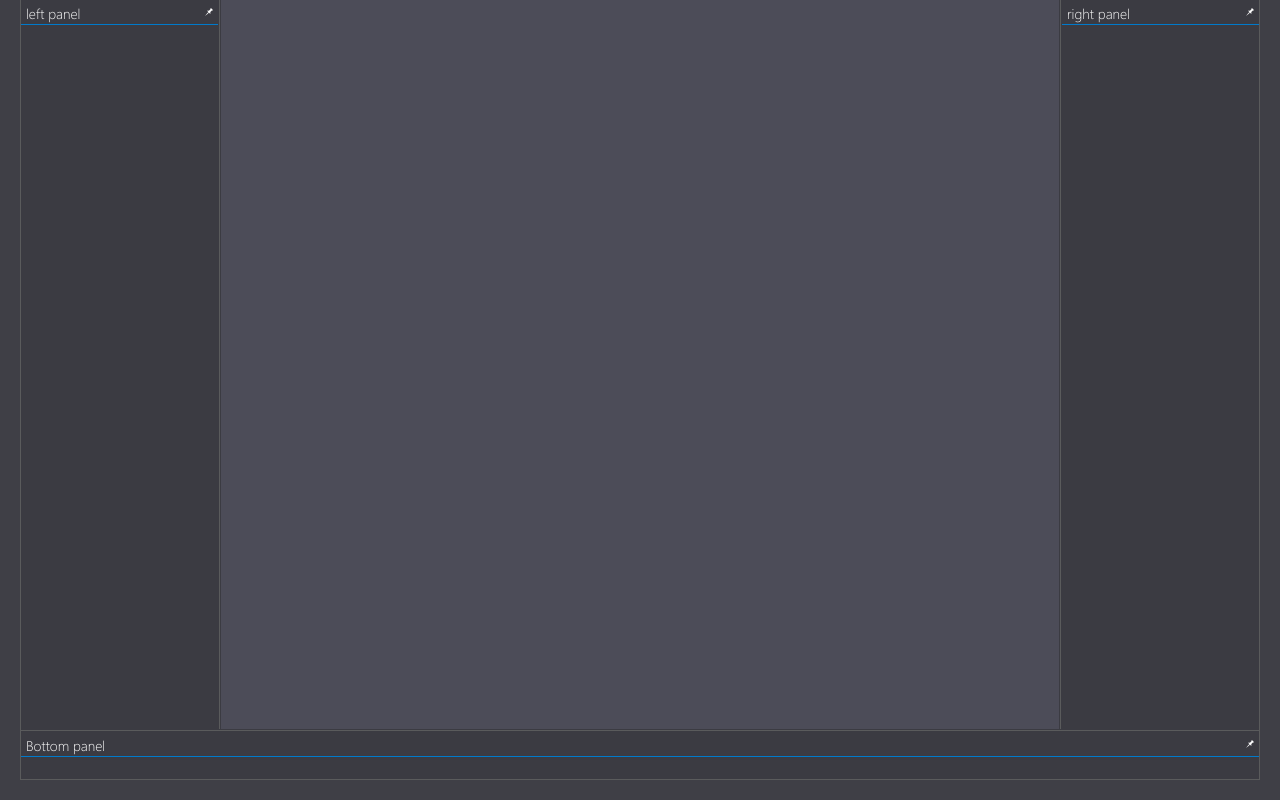
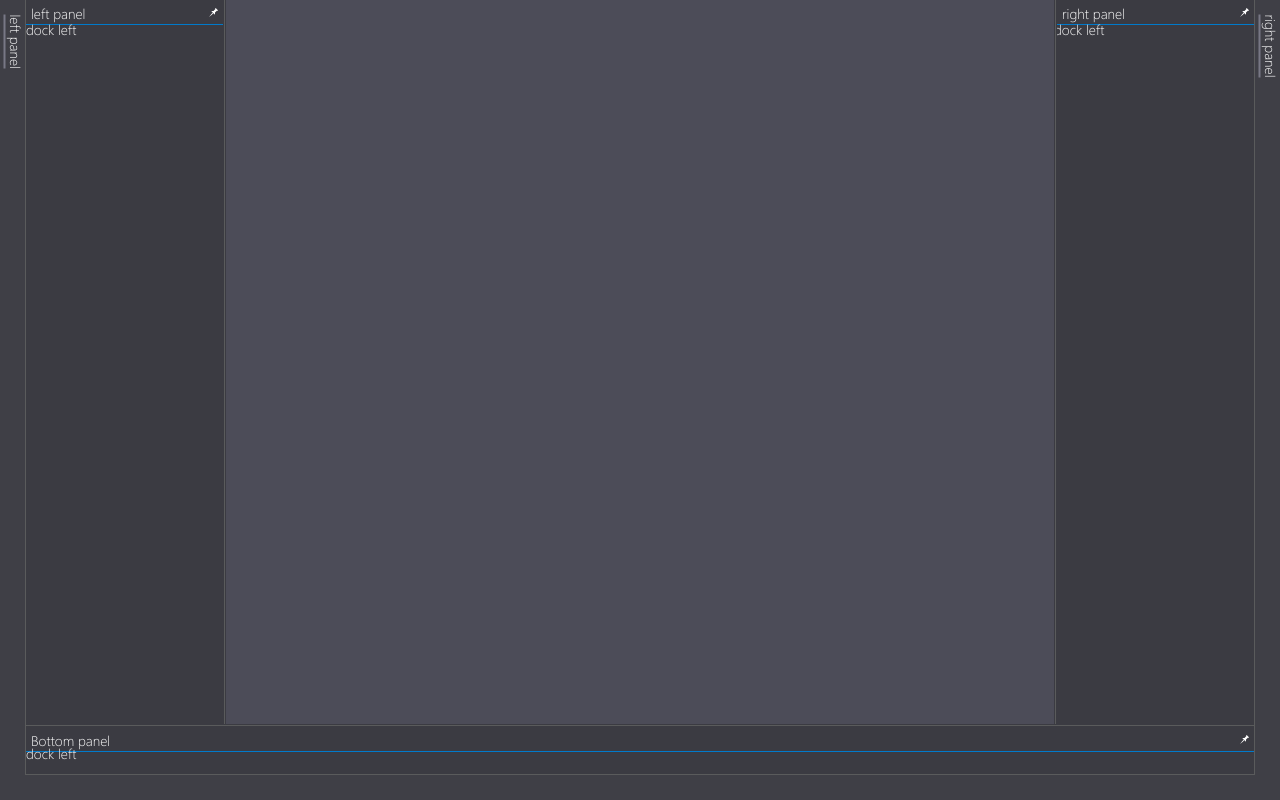
Before and after one commit to Soulskater/DockControl, a website: page index.html in a window 1280 px wide. Drawn offline with Linux system fonts and the light colour scheme.

Commit message:
refator doc panels

```diff
--- a/css/dockControl.less
+++ b/css/dockControl.less
@@ -6,6 +6,7 @@
 @dark-grey: #3F3F46;
 @dark-blue: #007acb;
 @darker-grey: #3B3B42;
+@light-grey: #787885;
 .dock-control {
     font-family: metro-ui;
     position: absolute;
@@ -22,9 +23,9 @@
 .panel-container {
     position: absolute;
     top: 0;
-    left: 20px;
-    right: 20px;
-    bottom: 20px;
+    left: 25px;
+    right: 25px;
+    bottom: 25px;
     border-left: 1px solid #5A5B5C;
     border-right: 1px solid #5A5B5C;
     border-bottom: 1px solid #5A5B5C;
@@ -34,23 +35,56 @@
     position: absolute;
     background: @dark-grey;
     z-index: 1;
+    .dock-bar-item{
+        color: #ffffff;
+        overflow: visible;
+        white-space: nowrap;
+    }
     &.left {
-        width: 20px;
+        width: 25px;
         left: 0;
         top: 0;
         bottom: 0;
+        .dock-bar-item{
+            ms-transform: rotate(90deg); /* IE 9 */
+            -webkit-transform: rotate(90deg); /* Chrome, Safari, Opera */
+            transform: rotate(90deg);
+            padding-left: 15px;
+            padding-bottom: 4px;
+            span {
+                &:hover{
+                    border-bottom: 2px solid @dark-blue;
+                }
+                cursor: pointer;
+                border-bottom: 2px solid @light-grey;
+            }
+        }
     }
     &.bottom {
-        height: 20px;
+        height: 25px;
         left: 0;
         right: 0;
         bottom: 0;
     }
     &.right {
-        width: 20px;
+        width: 25px;
         right: 0;
         top: 0;
         bottom: 0;
+        .dock-bar-item{
+            ms-transform: rotate(90deg); /* IE 9 */
+            -webkit-transform: rotate(90deg); /* Chrome, Safari, Opera */
+            transform: rotate(90deg);
+            padding-left: 15px;
+            padding-bottom: 4px;
+            span {
+                &:hover{
+                    border-bottom: 2px solid @dark-blue;
+                }
+                cursor: pointer;
+                border-bottom: 2px solid @light-grey;
+            }
+        }
     }
 }
 
@@ -189,5 +223,5 @@
 
 .icon {
     padding: 6px 0px;
-    font-size: 8px;
+    font-size: 9px;
 }
--- a/index.html
+++ b/index.html
@@ -24,9 +24,7 @@
             <!--Control-->
             <dock>
                 <panel orientation="left" size="200" docked="false" index="0">
-            <content>
                     <header>left panel</header>
-            </content>
                 </panel>
                 <panel orientation="right" size="200" docked="false" index="1">
                     <header>right panel</header>
--- a/js/attributeDirectives.js
+++ b/js/attributeDirectives.js
@@ -45,7 +45,7 @@ angular.module('Attribute.Directives', [])
             link: function ($scope, element, attrs) {
                 var active = false;
                 var domClickHandler = function (event) {
-                    if(event.target === element[0] || $(event.target).parent()[0] === element[0])
+                    if(event.target === element[0] || $(event.target).closest(element).length > 0)
                         return;
                     $scope.$apply(function () {
                         $scope.$eval(attrs.elementLeave, { $event: event });
--- a/js/dockCtrl.js
+++ b/js/dockCtrl.js
@@ -28,6 +28,7 @@ angular.module('DockControl')
             });
         }
 
+        $scope.$orientation = $orientation;
         $scope.panels = [];
         $scope.drag = function (event) {
             var panel = linq($scope.panels).firstOrDefault(function (item) {
--- a/js/panelCtrl.js
+++ b/js/panelCtrl.js
@@ -5,20 +5,29 @@ angular.module('DockControl')
     .controller('PanelCtrl', ['$scope', '$alignment', '$orientation', function ($scope, $align, $orientation) {
 
         this.toggleDock = function () {
-            $scope.collapsed = false;
-            $scope.docked = !$scope.docked;
+            $scope.toggleDock();
         };
 
         this.toggleCollapse = function () {
+            $scope.toggleCollapse();
+        };
+
+        this.setHeader= function (header) {
+            $scope.header = header;
+        };
+        $scope.toggleDock= function () {
+            $scope.docked = !$scope.docked;
+        };
+        $scope.toggleCollapse= function () {
             $scope.docked = false;
             $scope.collapsed = !$scope.collapsed;
         };
-
         $scope.$align = $align;
         $scope.$orientation = $orientation;
         $scope.docked = false;
         $scope.collapsed = false;
         $scope.dragging = false;
+        $scope.header = "";
         $scope.align = $scope.orientation === $orientation.left || $scope.orientation === $orientation.right ? $align.horizontal : $align.vertical;
         $scope.start = 0;
         $scope.end = 0;
--- a/js/panelDirective.js
+++ b/js/panelDirective.js
@@ -47,6 +47,7 @@ angular.module('DockControl')
                 $scope.toggleCollapse = function () {
                     panelCtrl.toggleCollapse();
                 };
+                panelCtrl.setHeader(element.text());
             }
         };
     }])
--- a/templates/dock.tmpl.html
+++ b/templates/dock.tmpl.html
@@ -1,6 +1,14 @@
 <div class="dock-control" ng-mousemove="drag($event)" ng-mouseup="endDrag()">
-    <div class="dock-bar left"></div>
+    <div class="dock-bar left">
+        <div class="dock-bar-item" ng-repeat="panel in panels|filter:{ orientation: $orientation.left}">
+            <span ng-click="panel.toggleCollapse()">{{panel.header}}</span>
+        </div>
+    </div>
     <div class="dock-bar bottom"></div>
-    <div class="dock-bar right"></div>
+    <div class="dock-bar right">
+        <div class="dock-bar-item" ng-repeat="panel in panels|filter:{ orientation: $orientation.right}">
+            <span ng-click="panel.toggleCollapse()">{{panel.header}}</span>
+        </div>
+    </div>
     <div class="panel-container" ng-transclude></div>
 </div>
--- a/templates/panel.tmpl.html
+++ b/templates/panel.tmpl.html
@@ -5,5 +5,6 @@
      element-leave="panelLeave($event)" active="active"
      ng-click="panelExpand($event)">
     <div class="panel-wrapper" ng-transclude></div>
+    <div style="position: absolute; top:20px;color:white;" ng-click="orientation = $orientation.left">dock left</div>
     <div ng-mousedown="startDrag()" class="splitter {{align}} {{orientation}}"></div>
 </div>
```
Also changed, not shown: css/dockControl.css. Lines whose indentation alone changed are shown as unchanged.
